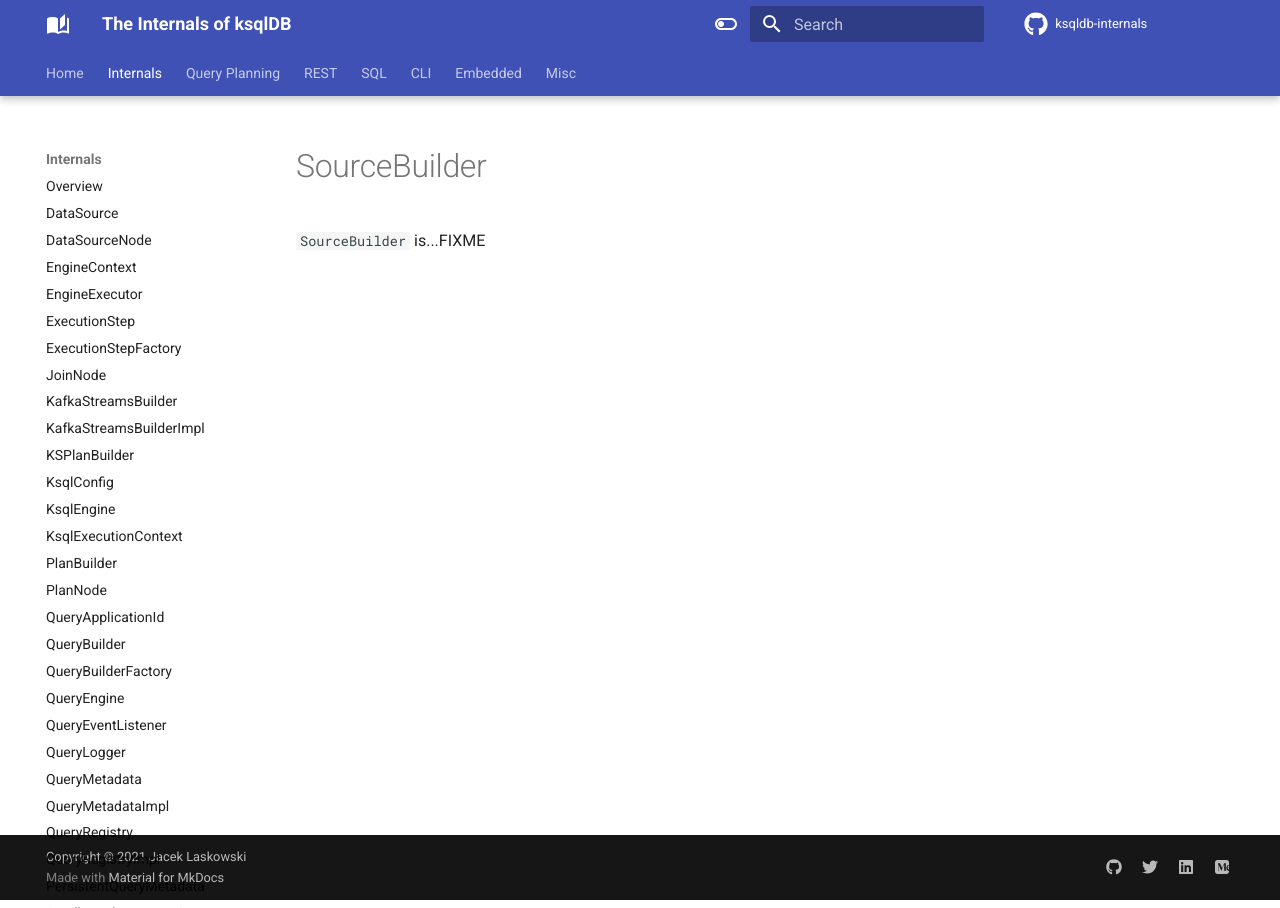
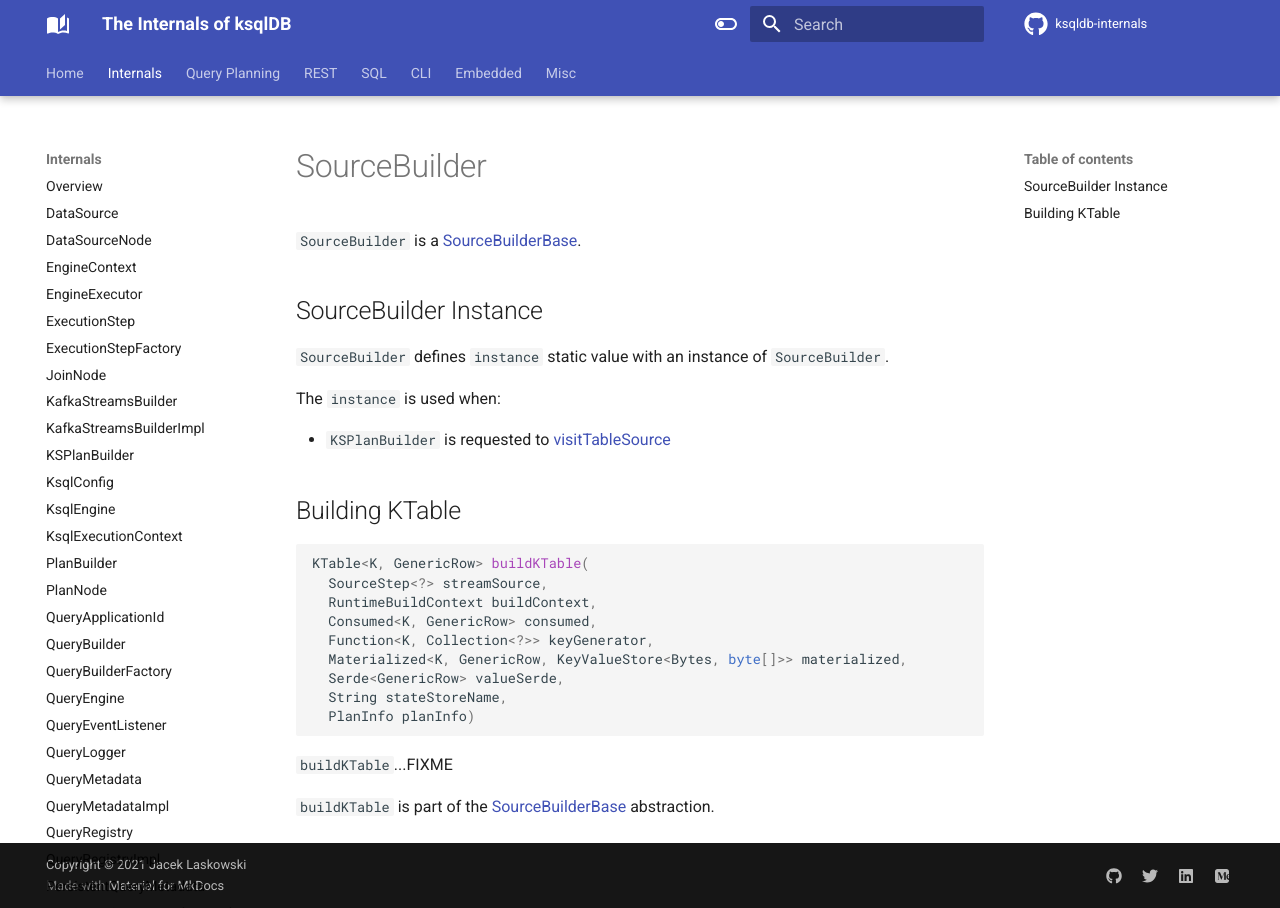
Before and after one commit to japila-books/ksqldb-internals, an MkDocs documentation site: the page built from docs/SourceBuilder.md, in a window 1280 px wide. Built offline with MkDocs 1.6.1 and Material for MkDocs 9.7.7, drawn with Linux system fonts in a browser that asks for light colours; comment, search, counter and statistics services are not loaded.

Commit message:
PersistentQueryMetadata

````diff
--- a/docs/SourceBuilder.md
+++ b/docs/SourceBuilder.md
@@ -1,3 +1,29 @@
 # SourceBuilder
 
-`SourceBuilder` is...FIXME
+`SourceBuilder` is a [SourceBuilderBase](SourceBuilderBase.md).
+
+## <span id="instance"> SourceBuilder Instance
+
+`SourceBuilder` defines `instance` static value with an instance of `SourceBuilder`.
+
+The `instance` is used when:
+
+* `KSPlanBuilder` is requested to [visitTableSource](KSPlanBuilder.md#visitTableSource)
+
+## <span id="buildKTable"> Building KTable
+
+```java
+KTable<K, GenericRow> buildKTable(
+  SourceStep<?> streamSource,
+  RuntimeBuildContext buildContext,
+  Consumed<K, GenericRow> consumed,
+  Function<K, Collection<?>> keyGenerator,
+  Materialized<K, GenericRow, KeyValueStore<Bytes, byte[]>> materialized,
+  Serde<GenericRow> valueSerde,
+  String stateStoreName,
+  PlanInfo planInfo)
+```
+
+`buildKTable`...FIXME
+
+`buildKTable` is part of the [SourceBuilderBase](SourceBuilderBase.md#buildKTable) abstraction.
--- a/mkdocs.yml
+++ b/mkdocs.yml
@@ -131,6 +131,7 @@ nav:
     - QueryRegistry: QueryRegistry.md
     - QueryRegistryImpl: QueryRegistryImpl.md
     - PersistentQueryMetadata: PersistentQueryMetadata.md
+    - PersistentQueryMetadataImpl: PersistentQueryMetadataImpl.md
     - SandboxedExecutionContext: SandboxedExecutionContext.md
     - SchemaKSourceFactory: SchemaKSourceFactory.md
     - SchemaKStream: SchemaKStream.md
````
Also changed, not shown: docs/ExecutionStep.md (+1 -1 lines), docs/PersistentQueryMetadata.md (+26 -1 lines), docs/PersistentQueryMetadataImpl.md (added, +35 -0 lines), docs/QueryBuilder.md (+28 -0 lines), docs/SourceBuilderBase.md (+29 -1 lines).
